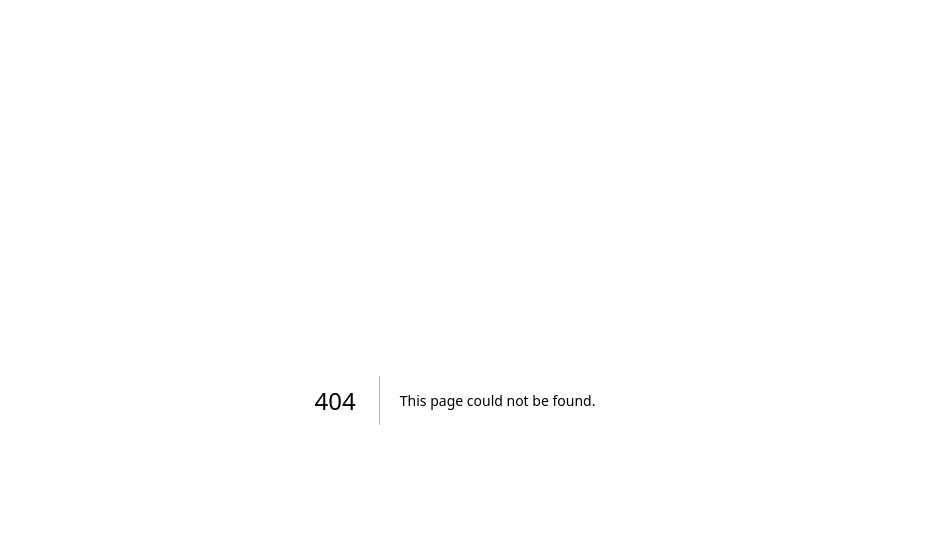
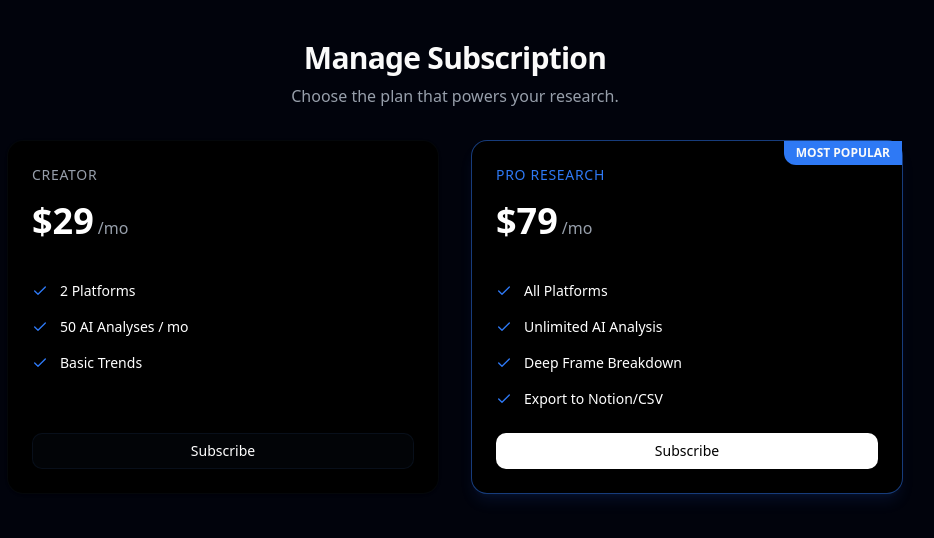
Before and after one commit to Synthenova/conthunt, a Next.js app in the folder frontend/: page /app/billing/return in a window 1280 px wide. Before the commit this address had no page. Shown: the top 538 px of the page, without its empty margins (185-1119 px from the left). Built offline with nearby package versions, Linux system fonts and the light colour scheme; no server answers.

Commit message:
Create page.tsx

```diff
--- /dev/null
+++ b/frontend/src/app/app/billing/return/page.tsx
@@ -0,0 +1,196 @@
+"use client";
+
+import { useEffect, useState } from "react";
+import { useSearchParams, useRouter } from "next/navigation";
+import { auth } from "@/lib/firebaseClient";
+import { Button } from "@/components/ui/button";
+import {
+    Card,
+    CardContent,
+    CardDescription,
+    CardFooter,
+    CardHeader,
+    CardTitle,
+} from "@/components/ui/card";
+import { Check } from "lucide-react";
+import { toast } from "sonner";
+
+export default function BillingReturnPage() {
+    const searchParams = useSearchParams();
+    const router = useRouter();
+    const [loading, setLoading] = useState<string | null>(null);
+    const [role, setRole] = useState<string | null>(null);
+
+    const status = searchParams.get("status");
+    const subscriptionId = searchParams.get("subscription_id");
+
+    useEffect(() => {
+        // Listen for auth changes to get the latest role (claims)
+        const unsubscribe = auth.onIdTokenChanged(async (user) => {
+            if (user) {
+                // Force refresh token if status just changed to active to ensure claims are up to date?
+                // For now, just get result. If webhook was fast, claim might be updated.
+                // If status is 'active', we might want to force refresh?
+                const forceRefresh = status === "active";
+                const token = await user.getIdTokenResult(forceRefresh);
+                setRole((token.claims.role as string) || "free");
+            } else {
+                setRole(null);
+            }
+        });
+        return () => unsubscribe();
+    }, [status]); // Run when status changes too, in case of redirect update
+
+    useEffect(() => {
+        if (status === "active") {
+            toast.success("Subscription activated successfully!", {
+                description: `ID: ${subscriptionId}`,
+                duration: 5000,
+            });
+        } else if (status === "failed") {
+            toast.error("Subscription payment failed.", {
+                description: "Stayed on previous plan. Please try again.",
+                duration: 5000,
+            });
+        } else if (status === "cancelled") {
+            toast.info("Subscription setup cancelled.");
+        }
+    }, [status, subscriptionId]);
+
+    const handleSubscribe = async (plan: "creator" | "pro_research") => {
+        try {
+            setLoading(plan);
+            const user = auth.currentUser;
+            if (!user) {
+                toast.error("Please log in to subscribe.");
+                return;
+            }
+
+            const idToken = await user.getIdToken();
+            const res = await fetch("http://localhost:8000/v1/billing/dodo/checkout-session", {
+                method: "POST",
+                headers: {
+                    "Content-Type": "application/json",
+                    Authorization: `Bearer ${idToken}`,
+                },
+                body: JSON.stringify({ plan }),
+            });
+
+            if (!res.ok) {
+                const err = await res.json();
+                throw new Error(err.detail || "Failed to start checkout");
+            }
+
+            const data = await res.json();
+            if (data.checkout_url) {
+                window.location.href = data.checkout_url;
+            } else {
+                throw new Error("No checkout URL returned");
+            }
+        } catch (error: any) {
+            toast.error(error.message);
+        } finally {
+            setLoading(null);
+        }
+    };
+
+    const isPlanActive = (planRole: string) => role === planRole;
+
+    return (
+        <div className="container mx-auto py-10 px-4">
+            <div className="mb-8 text-center">
+                <h1 className="text-3xl font-bold tracking-tight">Manage Subscription</h1>
+                <p className="text-muted-foreground mt-2">
+                    {status === "failed"
+                        ? "Your last payment failed. Please choose a plan to retry."
+                        : "Choose the plan that powers your research."}
+                </p>
+            </div>
+
+            <div className="grid gap-8 md:grid-cols-2 lg:max-w-4xl lg:mx-auto">
+                {/* Creator Plan */}
+                <Card className={`flex flex-col border-border/50 bg-black text-white relative overflow-hidden ${isPlanActive("creator") ? "border-green-500/50" : ""}`}>
+                    <div className="absolute top-0 right-0 p-4 opacity-10">
+                        {/* Decorative Background Element */}
+                    </div>
+                    <CardHeader>
+                        <CardTitle className="text-muted-foreground text-sm font-medium uppercase tracking-wider">Creator</CardTitle>
+                        <div className="flex items-baseline gap-1 mt-2">
+                            <span className="text-4xl font-bold">$29</span>
+                            <span className="text-muted-foreground">/mo</span>
+                        </div>
+                    </CardHeader>
+                    <CardContent className="flex-1">
+                        <ul className="space-y-4 text-sm mt-4">
+                            <li className="flex items-center gap-3">
+                                <Check className="h-4 w-4 text-primary" />
+                                <span>2 Platforms</span>
+                            </li>
+                            <li className="flex items-center gap-3">
+                                <Check className="h-4 w-4 text-primary" />
+                                <span>50 AI Analyses / mo</span>
+                            </li>
+                            <li className="flex items-center gap-3">
+                                <Check className="h-4 w-4 text-primary" />
+                                <span>Basic Trends</span>
+                            </li>
+                        </ul>
+                    </CardContent>
+                    <CardFooter>
+                        <Button
+                            variant={isPlanActive("creator") ? "secondary" : "outline"}
+                            className={`w-full ${isPlanActive("creator") ? "bg-green-600 hover:bg-green-700 text-white" : "bg-transparent border-white/20 hover:bg-white/10 text-white"}`}
+                            onClick={() => handleSubscribe("creator")}
+                            disabled={!!loading || isPlanActive("creator")}
+                        >
+                            {loading === "creator" ? "Processing..." : isPlanActive("creator") ? "Current Plan" : "Subscribe"}
+                        </Button>
+                    </CardFooter>
+                </Card>
+
+                {/* Pro Research Plan */}
+                <Card className={`flex flex-col border-primary/50 bg-black text-white relative shadow-lg shadow-primary/10 ${isPlanActive("pro_research") ? "border-green-500/50" : ""}`}>
+                    <div className="absolute top-0 right-0 bg-primary px-3 py-1 rounded-bl-lg text-xs font-semibold text-primary-foreground">
+                        MOST POPULAR
+                    </div>
+                    <CardHeader>
+                        <CardTitle className="text-primary text-sm font-medium uppercase tracking-wider">Pro Research</CardTitle>
+                        <div className="flex items-baseline gap-1 mt-2">
+                            <span className="text-4xl font-bold">$79</span>
+                            <span className="text-muted-foreground">/mo</span>
+                        </div>
+                    </CardHeader>
+                    <CardContent className="flex-1">
+                        <ul className="space-y-4 text-sm mt-4">
+                            <li className="flex items-center gap-3">
+                                <Check className="h-4 w-4 text-primary" />
+                                <span>All Platforms</span>
+                            </li>
+                            <li className="flex items-center gap-3">
+                                <Check className="h-4 w-4 text-primary" />
+                                <span>Unlimited AI Analysis</span>
+                            </li>
+                            <li className="flex items-center gap-3">
+                                <Check className="h-4 w-4 text-primary" />
+                                <span>Deep Frame Breakdown</span>
+                            </li>
+                            <li className="flex items-center gap-3">
+                                <Check className="h-4 w-4 text-primary" />
+                                <span>Export to Notion/CSV</span>
+                            </li>
+                        </ul>
+                    </CardContent>
+                    <CardFooter>
+                        <Button
+                            className={`w-full ${isPlanActive("pro_research") ? "bg-green-600 hover:bg-green-700 text-white" : "bg-white text-black hover:bg-white/90"}`}
+                            onClick={() => handleSubscribe("pro_research")}
+                            disabled={!!loading || isPlanActive("pro_research")}
+                        >
+                            {loading === "pro_research" ? "Processing..." : isPlanActive("pro_research") ? "Current Plan" : "Subscribe"}
+                        </Button>
+                    </CardFooter>
+                </Card>
+            </div>
+        </div>
+    );
+}
```
